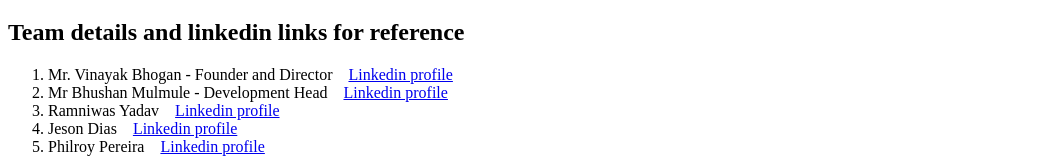
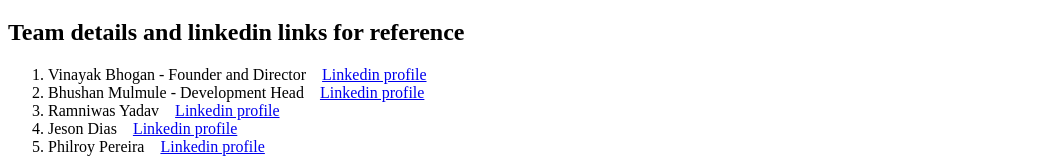
Before and after one commit to exynow/exynow_closed, a plain HTML site: page index.html in a window 1280 px wide. Shown: the part 646-802 px from the top of the page, without its empty margins (0-1063 px from the left). Drawn offline with Linux system fonts and the light colour scheme.

Commit message:
Update index.html

```diff
--- a/index.html
+++ b/index.html
@@ -6,8 +6,8 @@
         <img src="closed.png"/>
         <h2>Team details and linkedin links for reference</h2>
         <ol>
-            <li>Mr. Vinayak Bhogan - Founder and Director &nbsp;&nbsp;&nbsp;<a href="https://www.linkedin.com/in/vinayak-bhogan/">Linkedin profile</a></li>
-            <li>Mr Bhushan Mulmule - Development Head &nbsp;&nbsp;&nbsp;<a href="https://www.linkedin.com/in/bhushan-mulmule/">Linkedin profile</a></li>
+            <li>Vinayak Bhogan - Founder and Director &nbsp;&nbsp;&nbsp;<a href="https://www.linkedin.com/in/vinayak-bhogan/">Linkedin profile</a></li>
+            <li>Bhushan Mulmule - Development Head &nbsp;&nbsp;&nbsp;<a href="https://www.linkedin.com/in/bhushan-mulmule/">Linkedin profile</a></li>
             <li>Ramniwas Yadav &nbsp;&nbsp;&nbsp;<a href="https://www.linkedin.com/in/ramnivas-yadav-6ab80139/">Linkedin profile</a></li>
             <li>Jeson Dias &nbsp;&nbsp;&nbsp;<a href="https://www.linkedin.com/in/jeson-dias-049079a5/">Linkedin profile</a></li>
             <li>Philroy Pereira &nbsp;&nbsp;&nbsp;<a href="https://www.linkedin.com/in/philroy-pereira-398626ba/">Linkedin profile</a></li>
```
